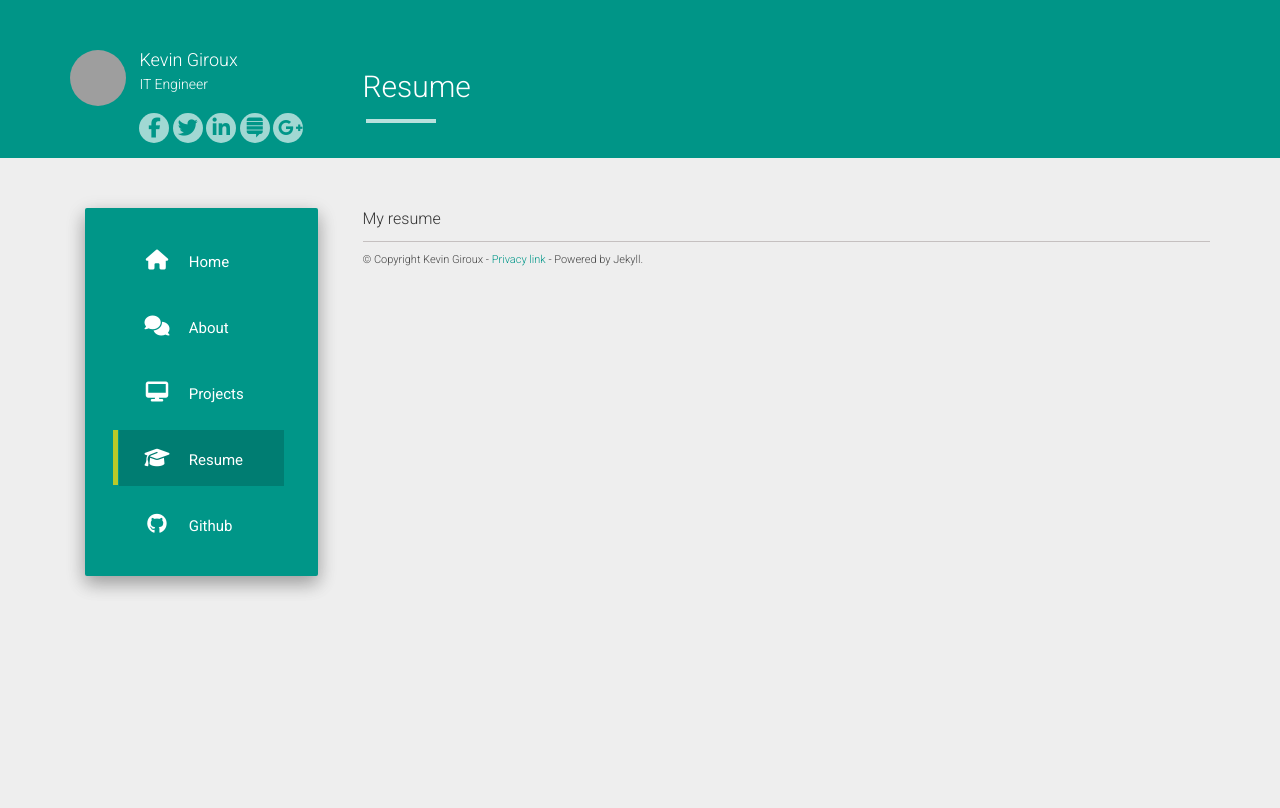
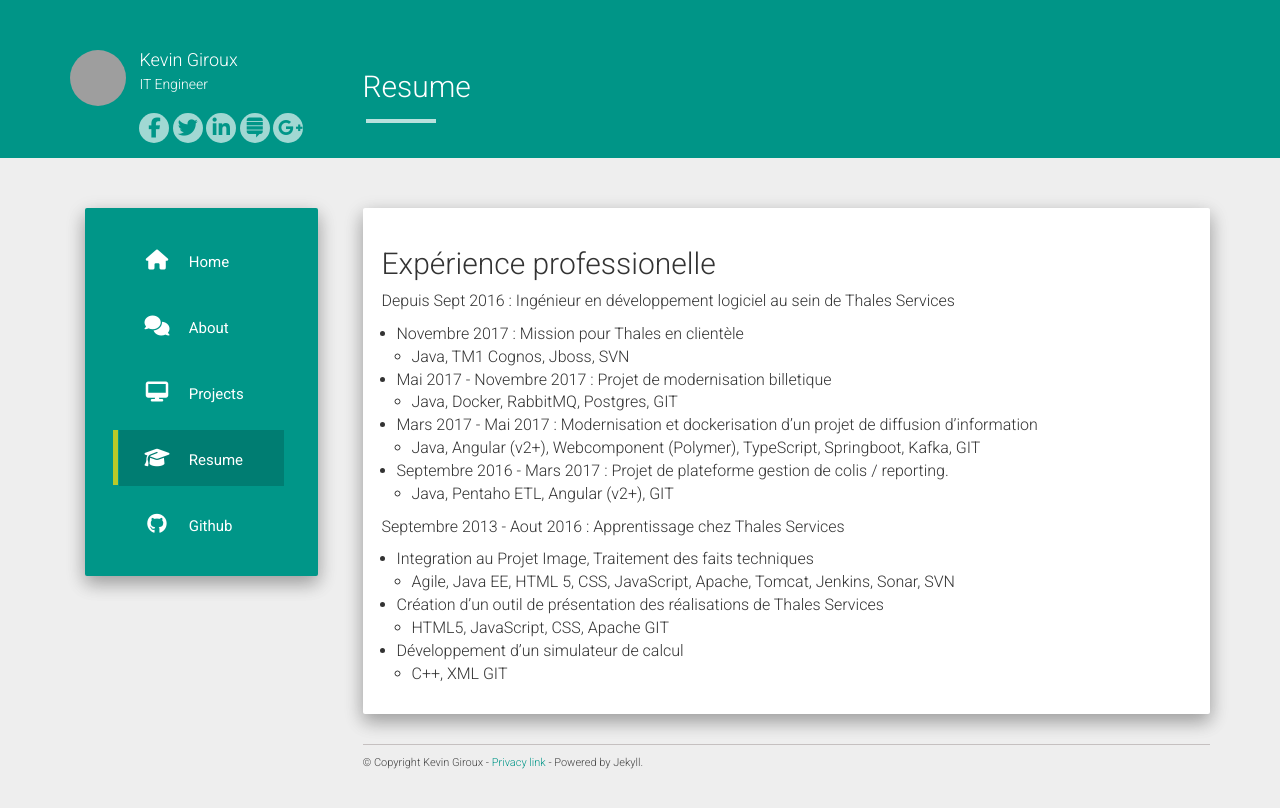
Before and after one commit to kgiroux/kgiroux.github.io, a Jekyll site: the page built from category/resume.md, in a window 1280 px wide. Shown: the top 808 px of the page. Built offline with Jekyll 4.4.1, drawn with Linux system fonts in a browser that asks for light colours; nearby versions of some CDN libraries; grey boxes are pictures that could not be loaded.

Commit message:
Update website

```diff
--- a/_layouts/resume.html
+++ /dev/null
@@ -1,7 +0,0 @@
----
-layout: default
----
-<div>
-    My resume
-
-</div>
--- a/_posts/2017-12-15-Angular-Tips-3.markdown
+++ b/_posts/2017-12-15-Angular-Tips-3.markdown
@@ -4,10 +4,8 @@
 date:   2017-12-15 10:00:00 +0200
 categories: Angular
 ---
+# Ready for deployement
 
-
-
-# Ready for deployement
 Lorsque l’on souhaite déployer une application Web, on souhaite plusieurs choses :
 
 1. La stabilité
@@ -27,7 +25,9 @@
 Enfin, AOT est plus performant car plus rapide. A contrario de JIT, il n’embarque par le Compilateur Angular (l’application partant en production, cela n’est pas nécessaire), Il s’agit de la moitié du code de Angular
 
 ### Just in time
+
 ![Just in time](/assets/jit.png)
 
 ### Ahead of time
+
 ![Ahead of time](/assets/aot.png)
--- /dev/null
+++ b/category/resume.md
@@ -0,0 +1,24 @@
+---
+layout: page
+title: Resume
+permalink: /resume/
+---
+
+## Expérience professionelle
+Depuis Sept 2016 : Ingénieur en développement logiciel au sein de Thales Services
+* Novembre 2017 : Mission pour Thales en clientèle
+    * Java, TM1 Cognos, Jboss, SVN
+* Mai 2017 - Novembre 2017 : Projet de modernisation billetique
+    * Java, Docker, RabbitMQ, Postgres, GIT
+* Mars 2017 - Mai 2017 : Modernisation et dockerisation d'un projet de diffusion d'information
+    * Java, Angular (v2+), Webcomponent (Polymer), TypeScript, Springboot, Kafka, GIT
+* Septembre 2016 - Mars 2017 : Projet de plateforme gestion de colis / reporting.
+    * Java, Pentaho ETL, Angular (v2+), GIT
+
+Septembre 2013 - Aout 2016 :  Apprentissage chez Thales Services
+* Integration au Projet Image, Traitement des faits techniques
+    * Agile, Java EE, HTML 5, CSS, JavaScript, Apache, Tomcat, Jenkins, Sonar, SVN
+* Création d'un outil de présentation des réalisations de Thales Services
+    * HTML5, JavaScript, CSS, Apache GIT
+* Développement d'un simulateur de calcul
+    * C++, XML GIT
--- a/resume.md
+++ /dev/null
@@ -1,7 +0,0 @@
----
-layout: resume
-title: Resume
-permalink: /resume/
----
-
-My resume.
```
Also changed, not shown: category/about.md (+8 -7 lines), _posts/2017-12-17-Angular-Tips-4.markdown (line endings or trailing spaces).
